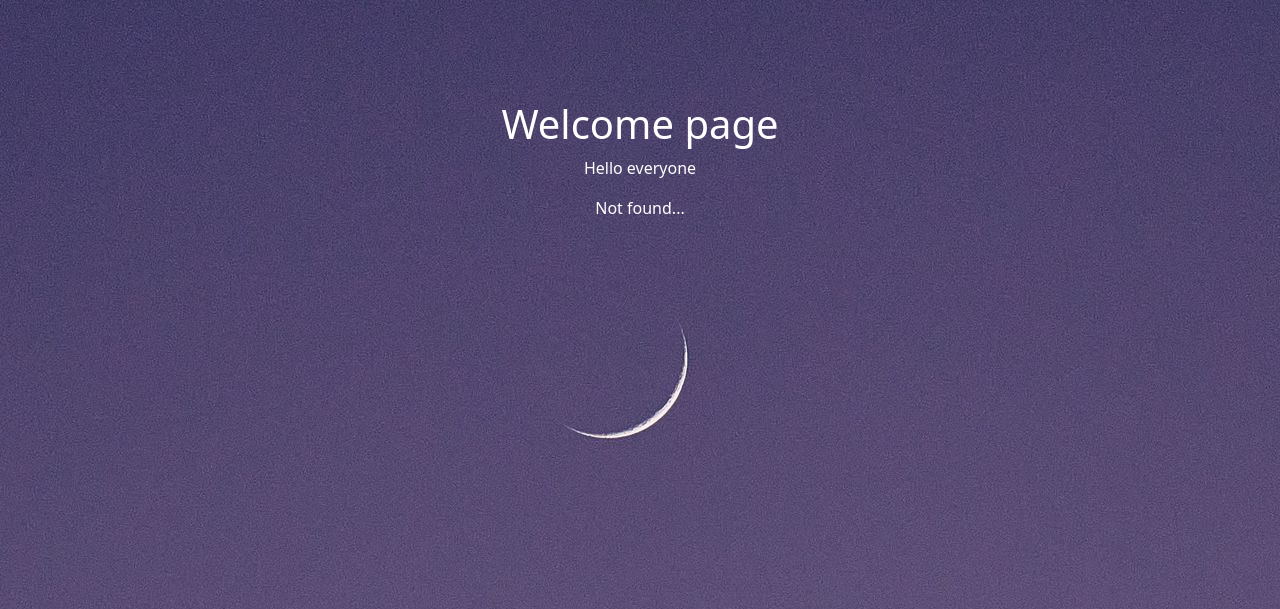
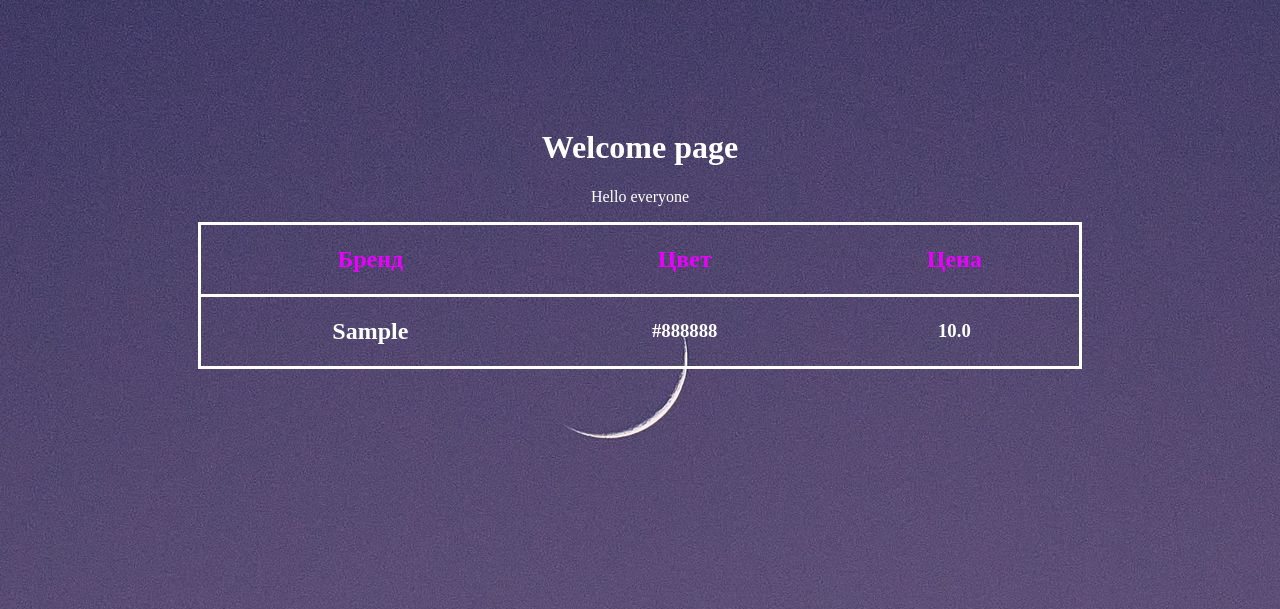
Before and after one commit to IKostarev/Django_PERM_ITNETWORK, a Django app: page / in a window 1280 px wide. Shown: the top 609 px of the page. Run offline with Django 4.2, Linux system fonts and the light colour scheme; tables that the repository leaves empty hold one stand-in row (values such as "Sample post"); parts of the project's set-up code (start-up, migrations or seed data) failed here and were passed over.

Commit message:
Edit model and view

```diff
--- a/back/models.py
+++ b/back/models.py
@@ -1,3 +1,6 @@
+from distutils.command import upload
+from enum import unique
+from msilib.schema import CustomAction
 from django.db import models
 
 
@@ -25,8 +28,9 @@ class Car(models.Model):
         (16, 'Внедорожник'),
     )
     car_type = models.IntegerField(verbose_name='Тип машины', choices=car_model)
-    car_price = models.FloatField
+    car_price = models.FloatField(verbose_name='Цена машины', default=0)
     is_sell_now = models.BooleanField(default=True)
+    car_image = models.ImageField(unique=True, blank=True, verbose_name='Изображение машины', upload_to='back/uploads')
 
     created_at = models.DateTimeField(verbose_name='Дата и время создания машины', auto_now=True)
     updated_at = models.DateTimeField(verbose_name='Дата и время обновления машины', auto_now_add=True)
--- a/back/static/css/style.css
+++ b/back/static/css/style.css
@@ -1,7 +1,23 @@
 body {
     text-align: center;
-        background: url("/static/img/123.jpg")  50% 0 no-repeat fixed;
-        color: white;
-        height: 650px;
-        padding: 100px 0 0 0;
+    background: url("/static/img/123.jpg")  50% 0 no-repeat fixed;
+    color: white;
+    height: 650px;
+    padding: 100px 0 0 0;
 }
+
+.turble_table {
+    text-align: center;
+    border: 3px solid #fff;
+    width: 70%;
+    margin: 0 auto;
+    border-collapse: collapse;
+}
+
+.turble_table tr {
+    border: 3px solid #fff;
+}
+
+.turble_table th {
+    color: rgb(234, 0, 255);
+}
--- a/back/templates/back/index.html
+++ b/back/templates/back/index.html
@@ -3,7 +3,22 @@
 {% block content %}
     <h1>Welcome page</h1>
     <p>Hello everyone</p>
+    <table class="turble_table">
+        <tr>
+            <th><h2>Бренд</h2></td>
+            <th><h2>Цвет</h2></td>
+            <th><h2>Цена</h2></td>
+        </tr>
+            {% for i in car %}
+                <tr>
+                    <td><h2>{{ i.car_brand }}</h2></td>
+                    <td><h3>{{ i.car_color }}</h3></td>
+                    <td><h3>{{ i.car_price }}</h3></td>
+                </tr>
+            {% endfor %}
+    </table>
 
-    <p>Not found...</p>
-
+    {% if car == null %}
+        <p>Not found...</p>
+    {% endif %}
 {% endblock %}
--- a/back/templates/base.html
+++ b/back/templates/base.html
@@ -5,7 +5,6 @@
     <meta charset="UTF-8">
     <meta http-equiv="X-UA-Compatible" content="IE=edge">
     <meta name="viewport" content="width=device-width, initial-scale=1.0">
-    <link href="https://cdn.jsdelivr.net/npm/bootstrap@5.2.0-beta1/dist/css/bootstrap.min.css" rel="stylesheet" integrity="sha384-0evHe/X+R7YkIZDRvuzKMRqM+OrBnVFBL6DOitfPri4tjfHxaWutUpFmBp4vmVor" crossorigin="anonymous">
     <link rel="stylesheet" href= "{% static 'css/style.css' %}">
     <title>{{ title }}</title>
 </head>
--- a/django_backend/settings.py
+++ b/django_backend/settings.py
@@ -110,6 +110,7 @@ AUTH_PASSWORD_VALIDATORS = [
 # Internationalization
 # https://docs.djangoproject.com/en/4.0/topics/i18n/
 
+
 LANGUAGE_CODE = 'en-us'
 
 TIME_ZONE = 'UTC'
```
Also changed, not shown: back/migrations/0002_car_car_image.py (added), back/migrations/0003_alter_car_car_image.py (added), back/migrations/0004_alter_car_car_image.py (added), back/migrations/0005_car_car_price.py (added), back/uploads/Седан.jpg (added), back/uploads/Универсал.jpg (added), back/uploads/хэтчбек.JPG (added), back/views.py (line endings or trailing spaces).
